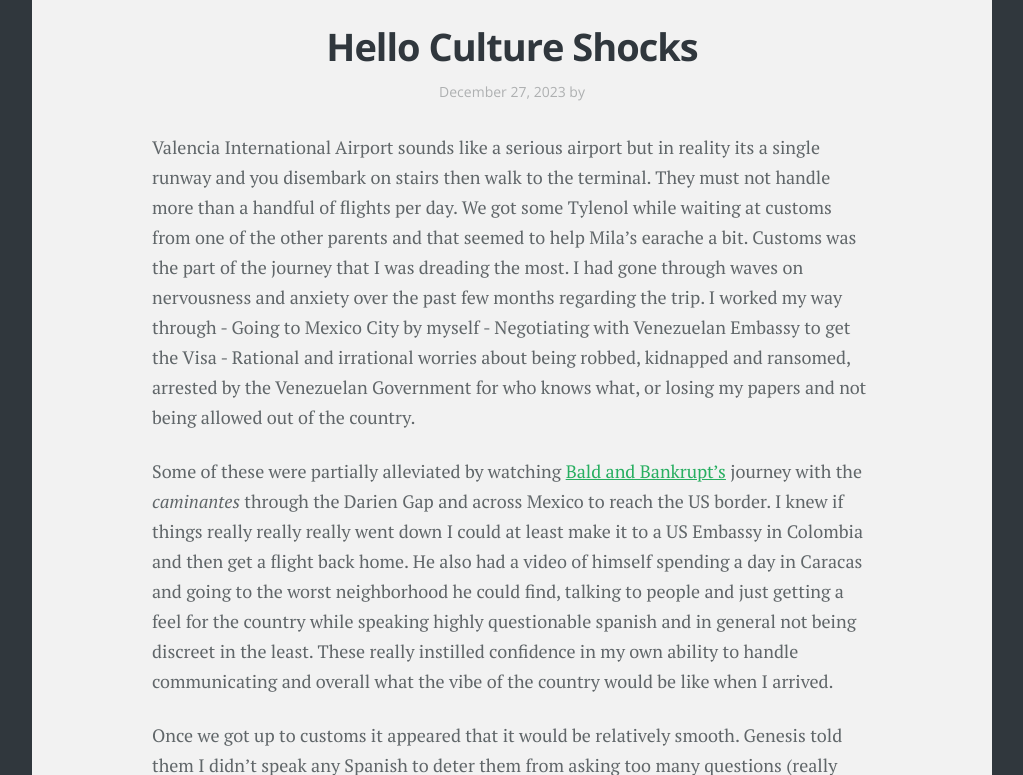
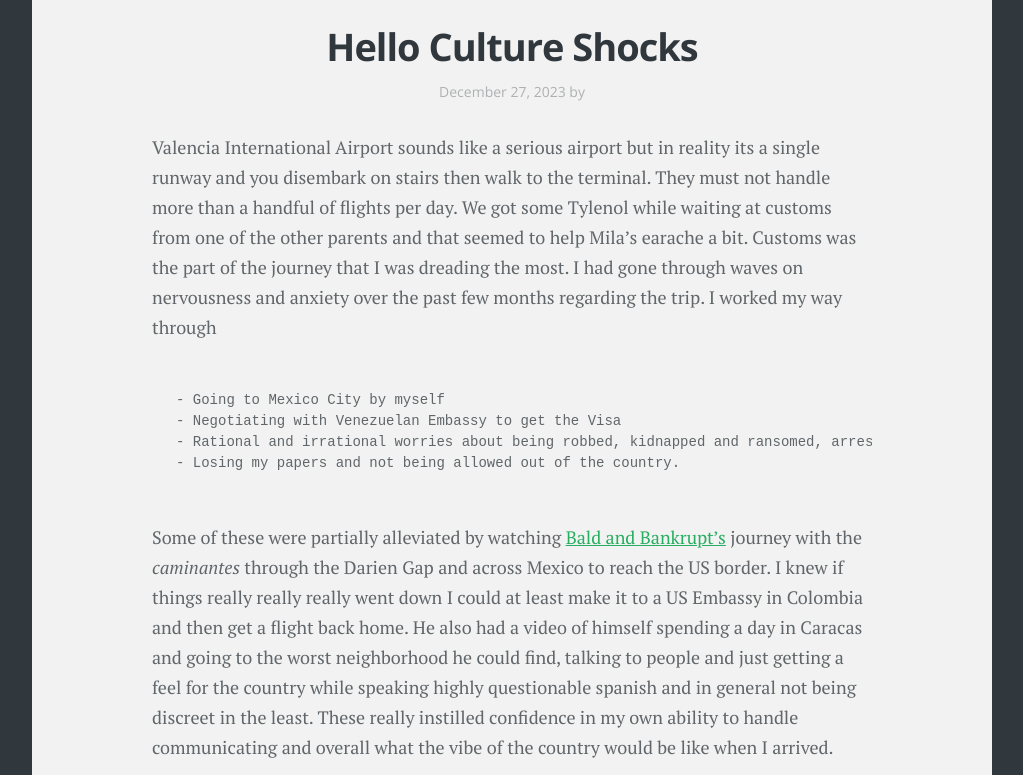
Before and after one commit to BenSanex/BenSanex.github.io, a Jekyll site: the page built from _posts/2023-12-28-venezuela-day-1.md, in a window 1280 px wide and 900 px high, scrolled down 479 px, cut to the strip 125-900 px from the top of the window. Shown: the whole strip, without its empty margins (128-1151 px from the left). Built offline with Jekyll 4.4.1, drawn with Linux system fonts in a browser that asks for light colours; some web fonts are replaced.

```diff
--- a/_posts/2023-12-28-venezuela-day-1.md
+++ b/_posts/2023-12-28-venezuela-day-1.md
@@ -9,9 +9,11 @@ featured_image: none
 
 Valencia International Airport sounds like a serious airport but in reality its a single runway and you disembark on stairs then walk to the terminal. They must not handle more than a handful of flights per day. We got some Tylenol while waiting at customs from one of the other parents and that seemed to help Mila's earache a bit.
 Customs was the part of the journey that I was dreading the most. I had gone through waves on nervousness and anxiety over the past few months regarding the trip. I worked my way through
+
     - Going to Mexico City by myself
     - Negotiating with Venezuelan Embassy to get the Visa
-    - Rational and irrational worries about being robbed, kidnapped and ransomed, arrested by the Venezuelan Government for who knows what, or losing my papers and not being allowed out of the country.
+    - Rational and irrational worries about being robbed, kidnapped and ransomed, arrested by the Venezuelan Government for who knows what
+    - Losing my papers and not being allowed out of the country.
 
 Some of these were partially alleviated by watching [Bald and Bankrupt's](https://www.youtube.com/channel/UCxDZs_ltFFvn0FDHT6kmoXA) journey with the _caminantes_ through the Darien Gap and across Mexico to reach the US border. I knew if things really really really went down I could at least make it to a US Embassy in Colombia and then get a flight back home. He also had a video of himself spending a day in Caracas and going to the worst neighborhood he could find, talking to people and just getting a feel for the country while speaking highly questionable spanish and in general not being discreet in the least. These really instilled confidence in my own ability to handle communicating and overall what the vibe of the country would be like when I arrived.
 
```
Also changed, not shown: _posts/2023-12-29-venezuela-day-2.md (+1 -1 lines), _posts/2023-12-31-venezuela.md (+1 -1 lines), _posts/2024-1-3-venezuela.md (+2 -0 lines), _posts/2024-1-4-venezuela.md (added, +33 -0 lines).
